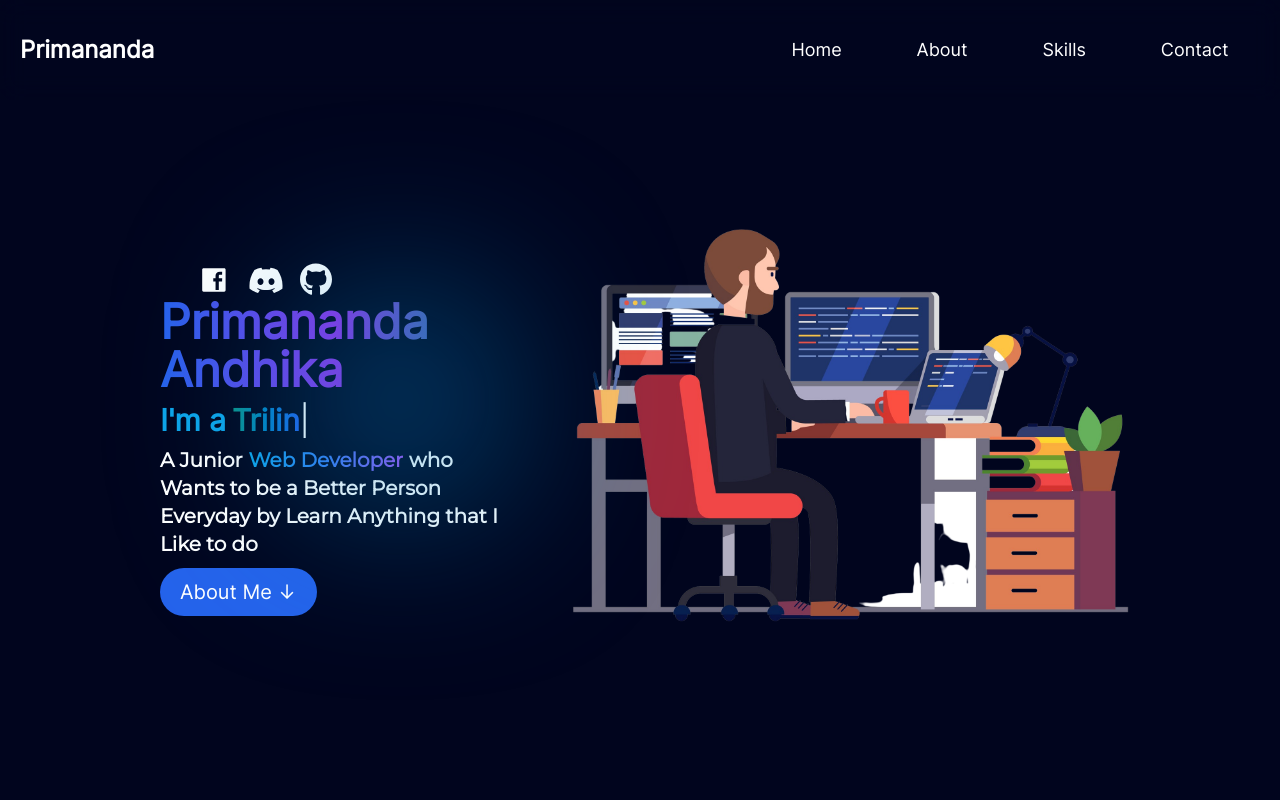
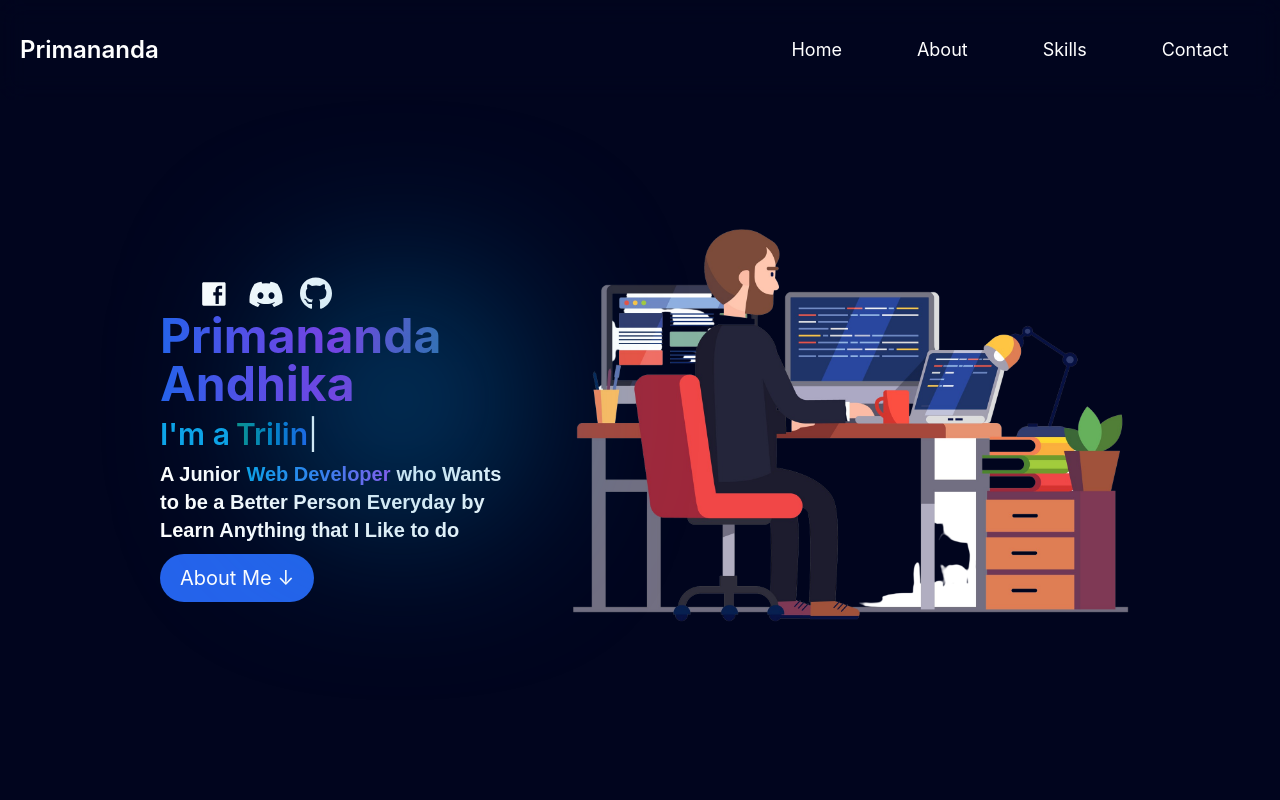
Before and after one commit to ItsAndhika/personal-portfolio, a React (Vite) app: page / in a window 1280 px wide. Shown: the top 800 px of the page. Built offline with nearby package versions, Linux system fonts and the light colour scheme.

Commit message:
fix the font families

```diff
--- a/src/index.css
+++ b/src/index.css
@@ -3,31 +3,18 @@
 @tailwind utilities;
 
 @layer base {
-    @font-face {
-        font-family: "Inter";
-        src: url("../../../../../../src/assets/fonts/Inter-Regular.ttf");
-    }
-
-    @font-face {
-        font-family: "openSans";
-        src: url("../../../../../../src/assets/fonts/OpenSans-Regular.ttf");
-    }
-
-    @font-face {
-        font-family: "montserrat";
-        src: url("../../../../../../src/assets/fonts/Montserrat-Regular.ttf");
-    }
+    @import url('https://fonts.googleapis.com/css2?family=Inter&family=Montserrat&family=Open+Sans&display=swap');
 
     .font-inter {
-        font-family: "Inter";
+        font-family: "Inter", sans-serif;
     }
 
     .font-openSans {
-        font-family: "openSans";
+        font-family: "openSans", sans-serif;
     }
 
     .font-montserrat {
-        font-family: "montserrat";
+        font-family: "montserrat", sans-serif;
     }
 
     #menu {
```
